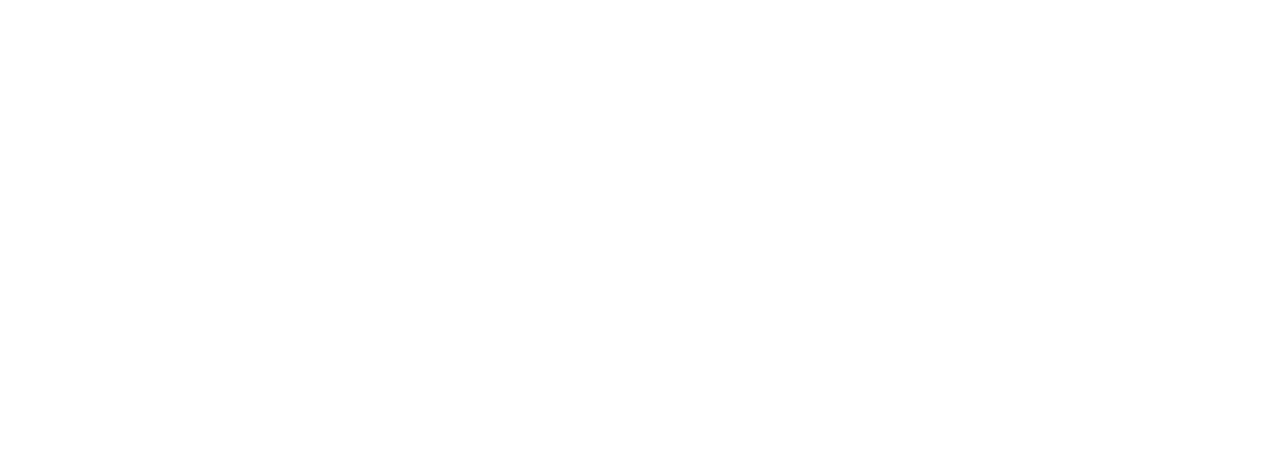
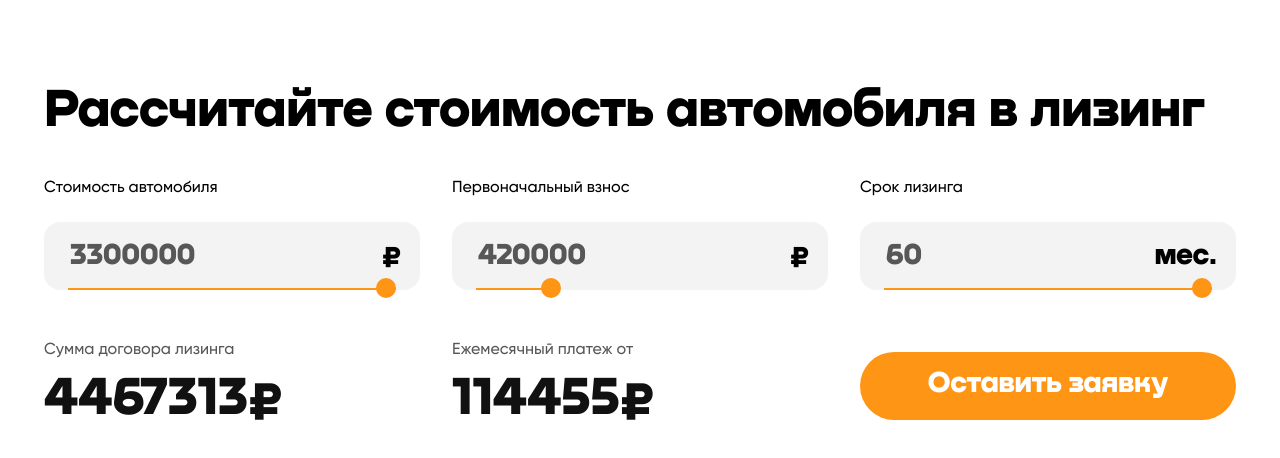
Before and after one commit to malcewdeveloper/leasing-task, a React app: page / in a window 1280 px wide. Shown: the top 458 px of the page. Built offline with nearby package versions, Linux system fonts and the light colour scheme.

Commit message:
Add adaptability to layout and style refactoring

```diff
--- a/src/components/App/App.jsx
+++ b/src/components/App/App.jsx
@@ -1,10 +1,11 @@
 import React from "react";
+import Home from "../../pages/Home/Home";
 import '../../styles/global.scss';
 import 'normalize.css';
 
 
 export default function App() {
     return (
-        <></>
+        <Home />
     )
 }
--- a/src/components/Button/Button.scss
+++ b/src/components/Button/Button.scss
@@ -7,7 +7,10 @@
     font-size: 30px;
     font-weight: 900;
     line-height: 36px;
-    padding: 14px 87.5px 18px;
+    padding: 14px 0 18px;
+    max-height: 68px;
+    width: 100%;
+    white-space: nowrap;
     &:hover {
         background-color: $black;
     }
@@ -22,4 +25,8 @@
         opacity: 0.4;
         pointer-events: none;
     }
+    @media (min-width: #{$mobile}px) and (max-width: #{$tablet}px) {
+        font-size: 22px;
+        max-height: 60px;
+    }
 }
--- a/src/components/Container/Container.scss
+++ b/src/components/Container/Container.scss
@@ -5,5 +5,5 @@
     max-width: 1440px;
     margin-left: auto;
     margin-right: auto;
-    padding: 0 48px;
+    padding: calc(20px + (48 - 20) * ((100vw - 320px) / (1440 - 320)));
 }
--- a/src/components/Output/Output.scss
+++ b/src/components/Output/Output.scss
@@ -12,11 +12,21 @@
         font-size: 16px;
         font-weight: 400;
         margin-bottom: 8px;
+        @media (min-width: #{$mobile}px) and (max-width: #{$tablet}px) {
+            font-size: 14px;
+        }
     }
 
     .output__info {
         font-size: 54px;
         font-weight: 900;
         color: $black;
+        @media (min-width: #{$mobile}px) and (max-width: #{$tablet}px) {
+            font-size: 32px;
+        }
+    }
+
+    @media (max-width: #{$laptop}px) {
+        max-width: 332px;
     }
 }
--- a/src/components/Textfield/Textfield.scss
+++ b/src/components/Textfield/Textfield.scss
@@ -2,13 +2,17 @@
 
 .textfield {
     position: relative;
-    max-width: 427px;
     width: 100%;
 
     .textfield__title {
+      font-family: 'Gilroy';
       font-size: 16px;
       line-height: 20px;
       margin-bottom: 24px;
+
+      @media (min-width: #{$mobile}px) and (max-width: #{$tablet}px) {
+        font-size: 14px;
+      }
     }
 
     .textfield__content {
@@ -28,7 +32,6 @@
         color: $primary;
         font-size: 30px;
         font-weight: 900;
-        max-width: 427px;
         max-height: 68px;
         padding: 16px 48px 16px 24px;
         width: 100%;
@@ -37,6 +40,9 @@
           background-color: $white;
           border: 2px solid $grey;
           outline: transparent;
+        }
+        @media (min-width: #{$mobile}px) and (max-width: #{$tablet}px) {
+          font-size: 22px;
         }
       }
 
--- a/src/components/Title/Title.scss
+++ b/src/components/Title/Title.scss
@@ -5,6 +5,9 @@
 
     &-h1 {
         font-size: 54px;
+        @media (min-width: #{$mobile}px) and (max-width: #{$tablet}px) {
+            font-size: 34px;
+        }
     }
     &-h2 {
         font-size: 40px;
--- a/src/pages/Home/Home.jsx
+++ b/src/pages/Home/Home.jsx
@@ -5,7 +5,19 @@
 import Textfiled from '../../components/Textfield/Textfiled';
 import Output from '../../components/Output/Output';
 import Button from '../../components/Button/Button';
+import { createTheme } from "@mui/material";
 
+const theme = createTheme({
+    breakpoints: {
+        values: {
+            mobile: 320,
+            tablet: 768,
+            laptop: 1120,
+            desktop: 1440
+        },
+        step: 0
+    }
+})
 
 export default function Home() {
     return (
@@ -15,7 +27,13 @@
                 <Box sx={{
                     display: 'flex',
                     gap: '32px',
-                    marginBottom: '51px'
+                    marginBottom: '51px',
+                    [theme.breakpoints.down('tablet')]: {
+                        flexWrap: 'wrap'
+                    },
+                    [theme.breakpoints.down('mobile')]: {
+                        flexWrap: 'wrap'
+                    }
                 }}>
                     <Textfiled title='Стоимость автомобиля' min='0' max='3300000' endAdornment='₽' step='1000' initialValue='3300000' />
                     <Textfiled title='Первоначальный взнос' min='0' max='2000000' endAdornment='₽' step initialValue='420000' />
@@ -24,7 +42,17 @@
                 <Box sx={{
                     display: 'flex',
                     alignItems: 'center',
-                    gap: '32px'
+                    gap: '32px',
+                    rowGap: '44px',
+                    [theme.breakpoints.down('laptop')]: {
+                        flexWrap: 'wrap'
+                    },
+                    [theme.breakpoints.down('tablet')]: {
+                        flexWrap: 'wrap'
+                    },
+                    [theme.breakpoints.down('mobile')]: {
+                        flexWrap: 'wrap'
+                    }
                 }}>
                     <Output title='Сумма договора лизинга' value='4467313₽' />
                     <Output title='Ежемесячный платеж от' value='114455₽' />
--- a/src/styles/variables.scss
+++ b/src/styles/variables.scss
@@ -3,3 +3,8 @@
 $primary: #575757;
 $white: #fff;
 $black: #111111;
+
+$desktop: 1440;
+$laptop: 1120;
+$tablet: 768;
+$mobile: 320;
```
